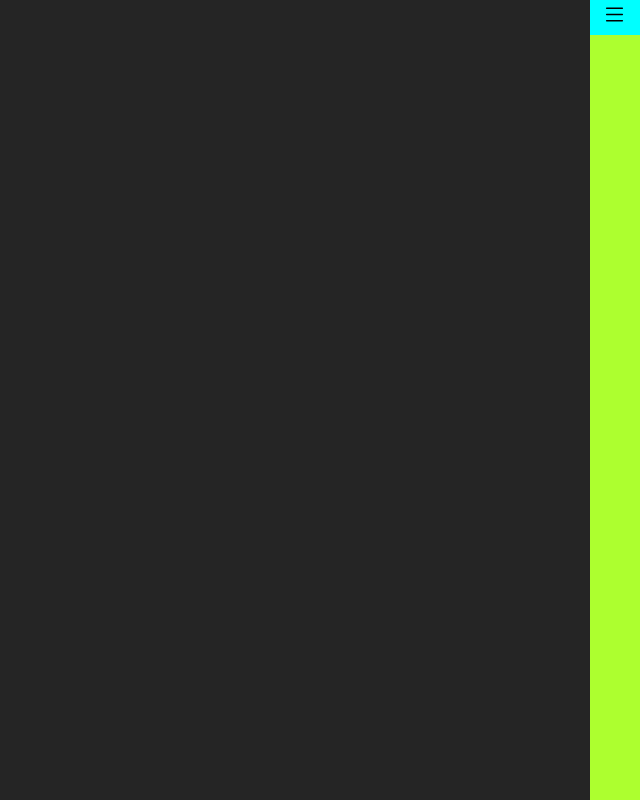
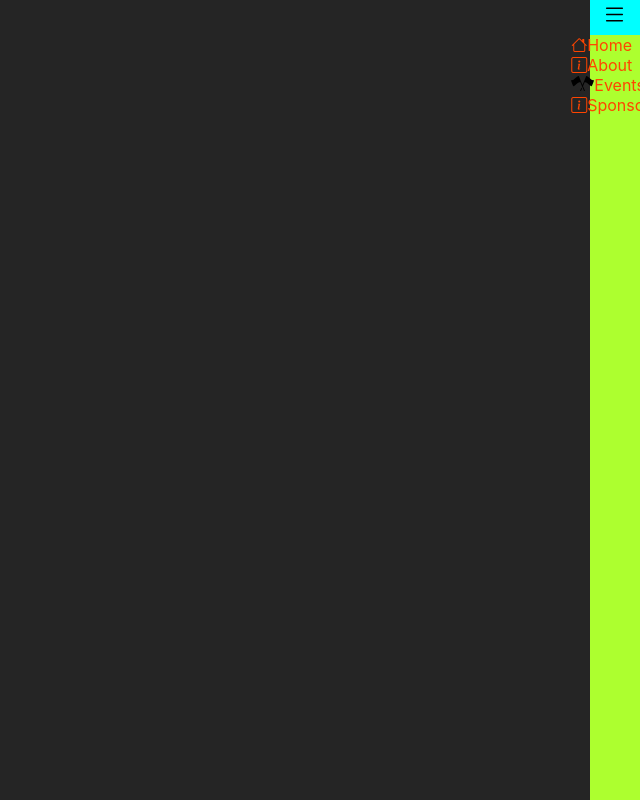
Before and after one commit to tanishagupta20/ignite, a React (Create React App) app: page / in a window 1280 px wide. Shown: the whole page, without its empty margins (640-1280 px from the left). Built offline with nearby package versions, Linux system fonts and the light colour scheme.

Commit message:
new changes

```diff
--- a/src/Sidenav.css
+++ b/src/Sidenav.css
@@ -40,4 +40,20 @@ body{
     display: flex;
     background-color: greenyellow;
     height: calc(100% - 35px);
+    justify-content: center;
 }
+
+.nav-container .main-menu-container .menu-items{
+    display: flex;
+}
+
+.nav-container .main-menu-container .menu-items ul{
+    list-style: none;
+}
+
+.nav-container .main-menu-container .menu-items .menu-list li a{
+    text-decoration: none;
+    color: orangered;
+    display: flex;
+    flex-direction: row;
+}
--- a/src/Sidenav.js
+++ b/src/Sidenav.js
@@ -1,8 +1,9 @@
-import React, {useState} from 'react'
+import React, { useState } from 'react'
 import './Sidenav.css'
+import EventsLogo from './assets/image/flags-svgrepo-com.svg'
 
 function Sidenav() {
-    const[sideNav, setSideNav] = useState(true)
+    const [sideNav, setSideNav] = useState(true)
 
     const showSidenav = () => setSideNav(!sideNav)
 
@@ -14,6 +15,41 @@ function Sidenav() {
                 </div>
 
                 <div className='main-menu-container'>
+                    <div className='menu-items'>
+                        <ul className='menu-list'>
+                            <li>
+                                <a href='#'>
+                                    <div className='menu-icon'>
+                                        <i class="bi bi-house"></i>
+                                    </div>
+                                    <span>Home</span>
+                                </a>
+                            </li>
+                            <li>
+                                <a href='#'>
+                                    <div className='menu-icon'>
+                                        <i class="bi bi-info-square"></i>
+                                    </div>
+                                    <span>About</span>
+                                </a>
+                            </li>
+                            <li>
+                                <a href='#'><div className='menu-icon'>
+                                    <img height={15} src={EventsLogo} />
+                                </div>
+                                    <span>Events</span>
+                                </a>
+                            </li>
+                            <li>
+                                <a href='#'>
+                                    <div className='menu-icon'>
+                                        <i class="bi bi-info-square"></i>
+                                    </div>
+                                    <span>Sponsors</span>
+                                </a>
+                            </li>
+                        </ul>
+                    </div>
 
                 </div>
             </div>
```
